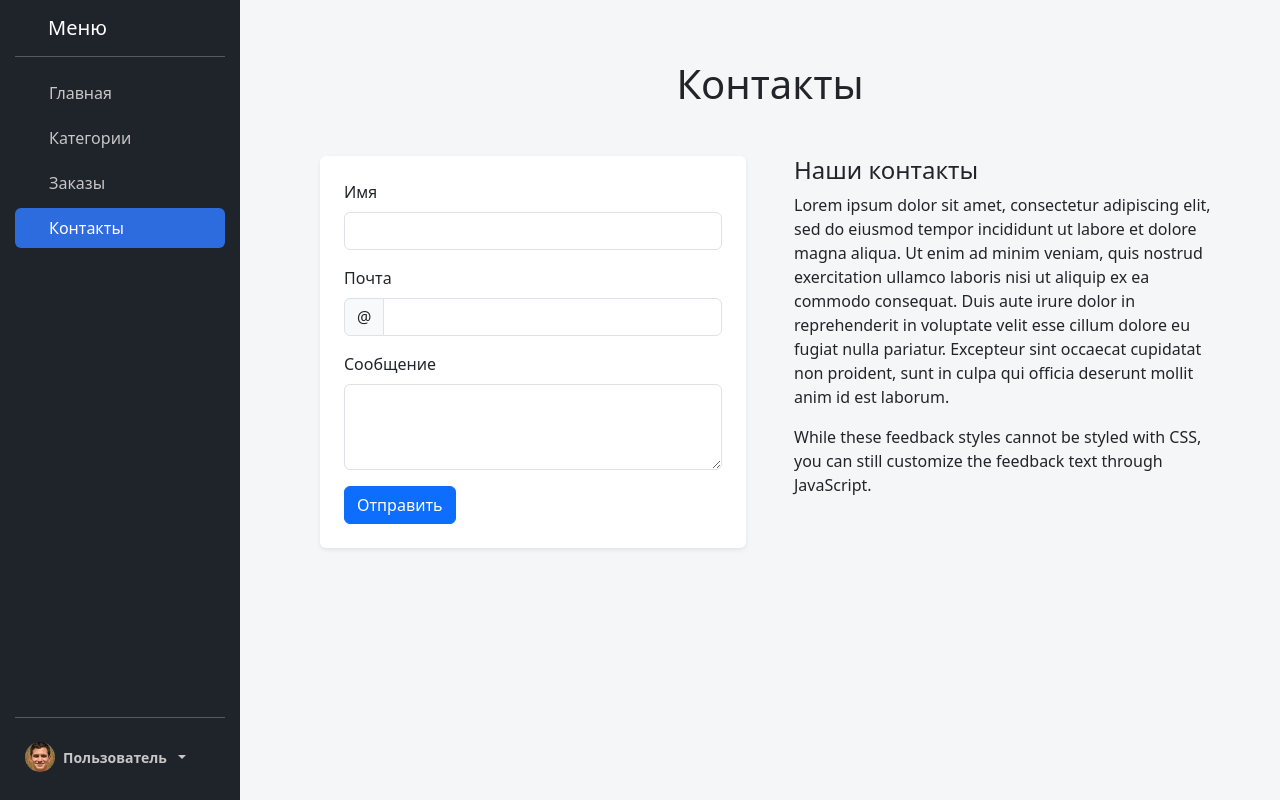
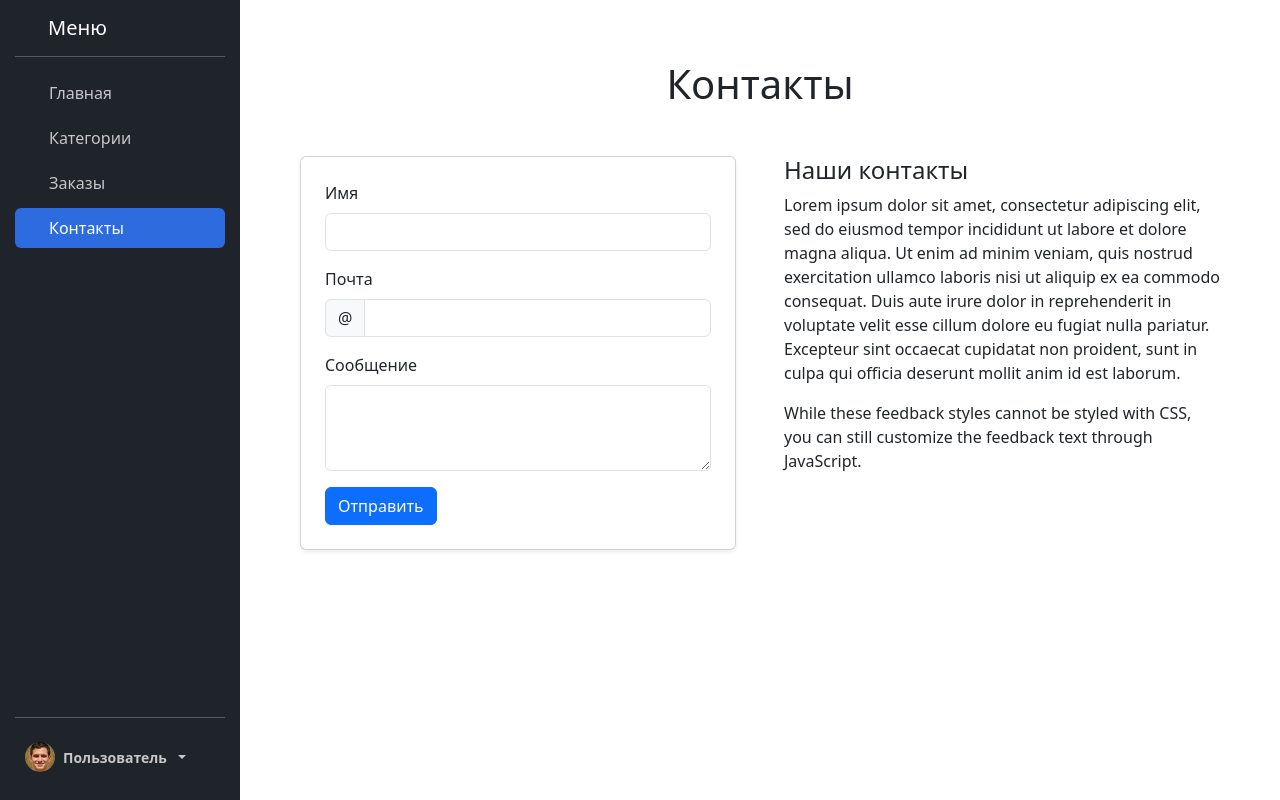
Before and after one commit to GrandBalaxon/CoreShop-Web, a Python web app: template templates/contacts.html in a window 1280 px wide. Run offline with Jinja, Linux system fonts and the light colour scheme; the template is opened without the code that fills it, so the values that code supplies are empty.

Commit message:
some minor style tweaks to all 4 main pages

```diff
--- a/templates/contacts.html
+++ b/templates/contacts.html
@@ -8,11 +8,6 @@
     <link href="static/css/bootstrap.min.css" rel="stylesheet"/>
 
     <style>
-        body {
-            margin: 0;
-            background: #f5f6f8;
-        }
-
         .sidebar {
             width: 240px;
             height: 100vh;
@@ -36,6 +31,7 @@
             padding: 8px 10px;
             border-radius: 6px;
             margin-bottom: 5px;
+            transition: background 0.2s;
         }
 
         .sidebar a.active {
@@ -48,7 +44,7 @@
         }
 
         .content {
-            margin-left: 260px;
+            margin-left: 240px;
             padding: 60px;
             display: flex;
             justify-content: center;
@@ -144,7 +140,7 @@
 
             <div class="col">
 
-                <div class="card shadow-sm border-0">
+                <div class="card shadow-sm border-1">
                     <div class="card-body p-4">
 
                         <form>
```
Also changed, not shown: templates/categories.html (+2 -6 lines), templates/category_1.html (+2 -6 lines), templates/index.html (+2 -6 lines).
